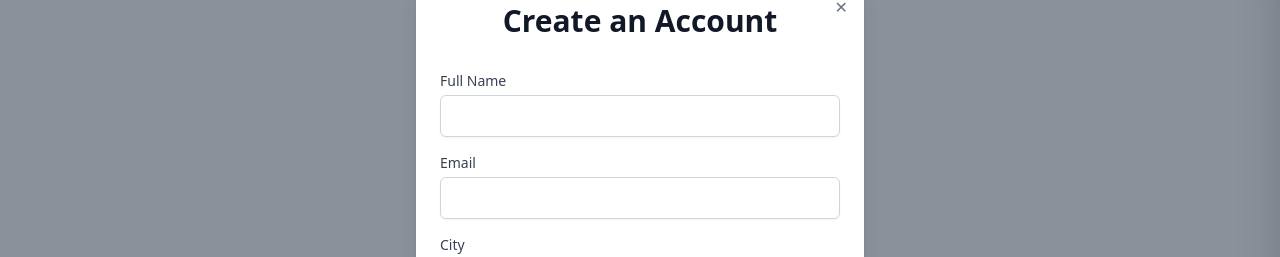
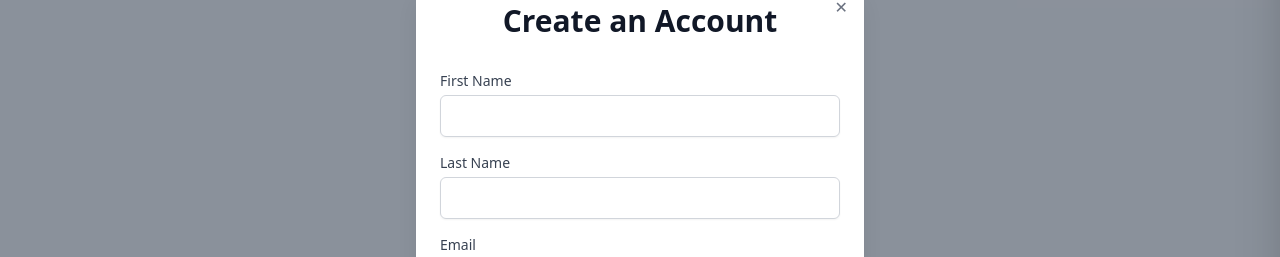
Before and after one commit to ShirinHajiesmaeili/Reuse, a React (Vite) app in the folder Client/: page /auth/signup in a window 1280 px wide. Shown: the part 247-504 px from the top of the page. Built offline with nearby package versions, Linux system fonts and the light colour scheme; no server answers; a web font is replaced by a local one.

Commit message:
adjusments

```diff
--- a/Client/src/Components/SignIn.jsx
+++ b/Client/src/Components/SignIn.jsx
@@ -4,7 +4,7 @@
 import { signIn } from "../data/authentication";
 
 const SignIn = () => {
-  const [isLoading, setIsLoading] = useState(true);
+  const [isLoading, setIsLoading] = useState(false);
   const { setUser } = useContext(AuthContext);
 
   const handleSubmit = async (event) => {
@@ -20,8 +20,8 @@
     };
 
     try {
-      const userDetails = await signIn(data);
-      setUser(userDetails);
+      const { signedInUser } = await signIn(data);
+      setUser(signedInUser);
     } catch (error) {
       console.error(error);
       alert("Something went wrong");
--- a/Client/src/Components/SignUp.jsx
+++ b/Client/src/Components/SignUp.jsx
@@ -15,7 +15,8 @@
     const formData = new FormData(event.target);
 
     const data = {
-      name: formData.get("name"),
+      firstName: formData.get("firstName"),
+      lastName: formData.get("lastName"),
       email: formData.get("email"),
       city: formData.get("city"),
       zipCode: formData.get("zipCode"),
@@ -24,7 +25,7 @@
     };
     try {
       await signUp(data);
-      navigate("/auth/signin");
+      navigate("/auth");
     } catch (error) {
       console.error(error);
       alert("Something went wrong");
@@ -42,14 +43,29 @@
         <div className="space-y-4">
           <div>
             <label
-              htmlFor="name"
+              htmlFor="firstName"
               className="block text-sm font-medium text-gray-700"
             >
-              Full Name
+              First Name
             </label>
             <input
-              id="name"
-              name="name"
+              id="firstName"
+              name="firstName"
+              type="text"
+              required
+              className="mt-1 block w-full px-3 py-2 border border-gray-300 rounded-md shadow-sm focus:outline-none focus:ring-teal-500 focus:border-teal-500"
+            />
+          </div>
+          <div>
+            <label
+              htmlFor="lastName"
+              className="block text-sm font-medium text-gray-700"
+            >
+              Last Name
+            </label>
+            <input
+              id="lastName"
+              name="lastName"
               type="text"
               required
               className="mt-1 block w-full px-3 py-2 border border-gray-300 rounded-md shadow-sm focus:outline-none focus:ring-teal-500 focus:border-teal-500"
--- a/Client/src/Context/authContext.jsx
+++ b/Client/src/Context/authContext.jsx
@@ -5,6 +5,7 @@
 
 const AuthProvider = ({ children }) => {
   const [user, setUser] = useState(null);
+  console.log("user in context ", user);
 
   useEffect(() => {
     const getUser = async () => {
@@ -13,8 +14,8 @@
           withCredentials: true,
         });
         setUser(response.data);
-      } catch (error) {
-        console.error(error);
+      } catch {
+        setUser(null);
       }
     };
 
```
